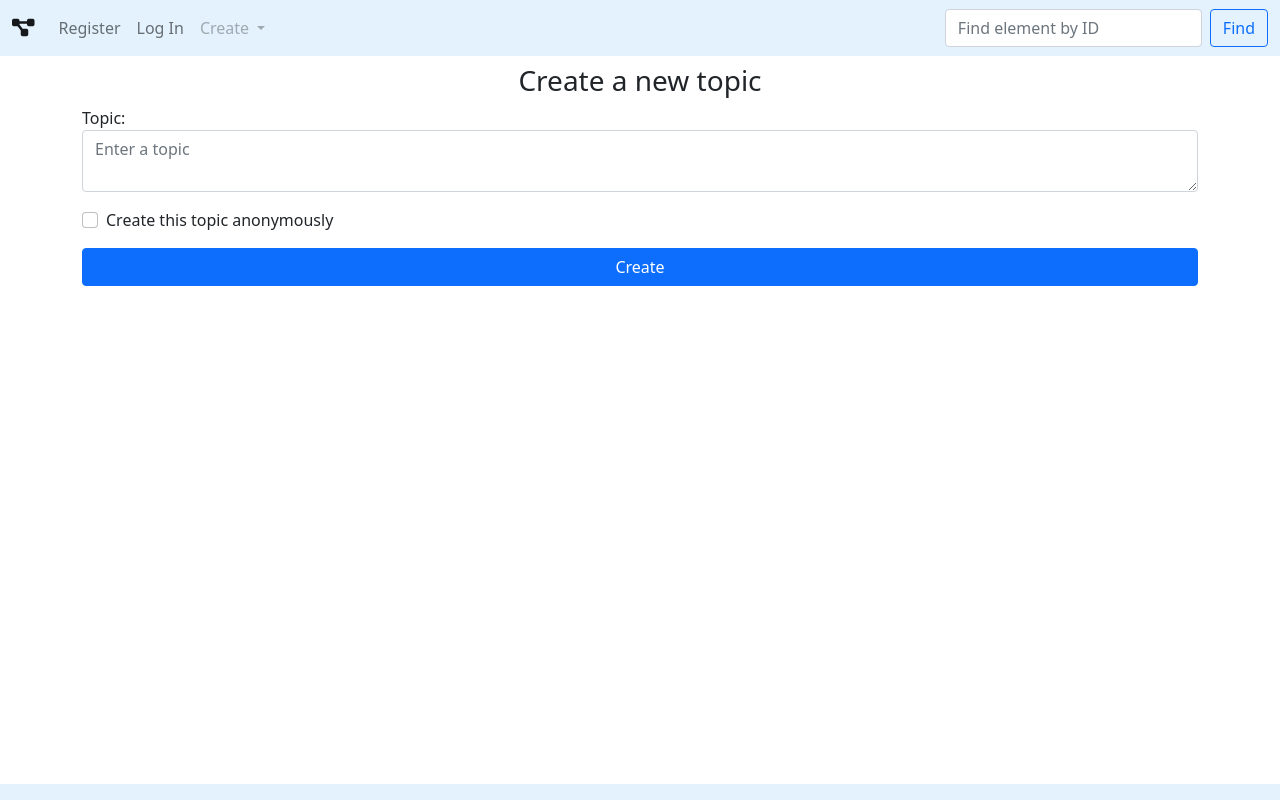
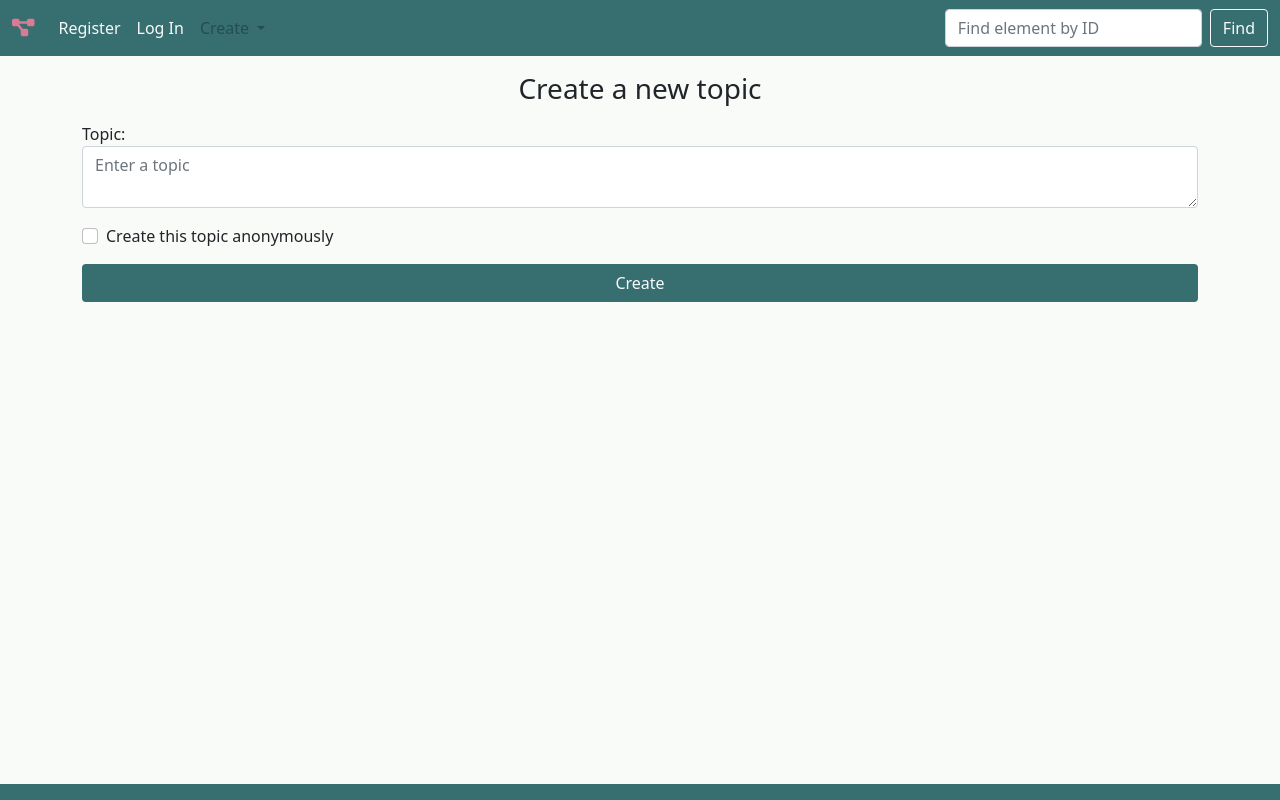
Before and after one commit to Pouya-Mohammadi-mcr/Argument-Mapping-Tool-, a Flask app: page /createIssue in a window 1280 px wide. Run offline with Flask 2, Linux system fonts and the light colour scheme; the visitor is signed in with stand-in values (Sample User, id 1); data that the repository does not hold is empty; some libraries are stand-ins or nearby versions.

Commit message:
CSS added

```diff
--- a/AMT/templates/Arguments/CreateArgument.html
+++ b/AMT/templates/Arguments/CreateArgument.html
@@ -27,7 +27,7 @@ Make an Argument
   </label>
 </div>
 <p>
-  <button class="btn btn-warning" type="button" data-bs-toggle="collapse" data-bs-target="#collapseExample" aria-expanded="false" aria-controls="collapseExample">
+  <button class="btn text-light" style="background-color: #DB7A93;" type="button" data-bs-toggle="collapse" data-bs-target="#collapseExample" aria-expanded="false" aria-controls="collapseExample">
     + Connect to an element
   </button>
 </p>
@@ -74,7 +74,7 @@ Make an Argument
 </div>
 
 <div class="d-grid gap-2 mt-2">
-  <input type="submit" value="Create" class="btn btn-primary">
+  <input type="submit" value="Create" class="btn text-light" style="background-color: #376E70;">
 </div>
 
   </form>
--- a/AMT/templates/Arguments/CreateIssue.html
+++ b/AMT/templates/Arguments/CreateIssue.html
@@ -27,7 +27,7 @@ Create a new topic
   </label>
 </div>
 <div class="d-grid gap-2 mt-2">
-  <input type="submit" value="Create" class="btn btn-primary">
+  <input type="submit" value="Create" class="btn text-light" style="background-color: #376E70;">
   </div>
   </form>
 {% endblock %}
--- a/AMT/templates/Arguments/CreatePosition.html
+++ b/AMT/templates/Arguments/CreatePosition.html
@@ -39,7 +39,7 @@ Take a Position
   </label>
 </div>
 <div class="d-grid gap-2 mt-2">
-    <input type="submit" value="Create" class="btn btn-primary">
+    <input type="submit" value="Create" class="btn text-light" style="background-color: #376E70;">
   </div>
   </form>
 {% endblock %}
--- a/AMT/templates/Arguments/CreateRelation.html
+++ b/AMT/templates/Arguments/CreateRelation.html
@@ -46,7 +46,7 @@ Create a Relation
 <label for="node2">To:</label><br>
 <input type="number" class="form-control" id="node2" name="node2" title="Enter the ID" value="{{ request.form['node2'] }}"  placeholder="Enter the ID of the second element" required><br>
 <div class="d-grid gap-2 mt-2">
-  <input type="submit" value="Create" class="btn btn-primary">
+  <input type="submit" value="Create" class="btn text-light" style="background-color: #376E70;">
   </div>
   </form>
 {% endblock %}
--- a/AMT/templates/Auth/SignIn.html
+++ b/AMT/templates/Auth/SignIn.html
@@ -18,7 +18,7 @@ Login
 <label for="password">Password:</label><br>
 <input type="password" class="form-control" id="password" name="password" title="Enter Password" required><br>
   <div class="d-grid gap-2 mt-2">
-    <input type="submit" value="Log In" class="btn btn-primary">
+    <input type="submit" value="Log In" class="btn text-light" style="background-color: #376E70;">
   </div>
   </form>
 {% endblock %}
--- a/AMT/templates/Auth/SignUp.html
+++ b/AMT/templates/Auth/SignUp.html
@@ -18,7 +18,7 @@ Register
 <label for="password">Password:</label><br>
 <input type="password" class="form-control" id="password" name="password" title="Enter Password" required><br>
 <div class="d-grid gap-2 mt-2">
-  <input type="submit" value="Register" class="btn btn-primary">
+  <input type="submit" value="Register" class="btn text-light" style="background-color: #376E70;">
   </div>
   </form>
 {% endblock %}
--- a/AMT/templates/Layout.html
+++ b/AMT/templates/Layout.html
@@ -13,10 +13,10 @@
     <title>{% block title %}{% endblock %} - AMT</title>
     {% endblock %}
   </head>
-  <body>
-    <nav class="navbar navbar-expand-lg navbar-light sticky-top" style="background-color: #e3f2fd;">
+  <body style="background-color: #F8FBF8;" >
+    <nav class="navbar navbar-expand-lg navbar-light sticky-top" style="background-color: #376E70;">
       <div class="container-fluid">
-        <a class="navbar-brand" href="/"><i class="fas fa-project-diagram"></i></a>
+        <a class="navbar-brand" href="/"><i class="fas fa-project-diagram" style="color: #DB7A93;"></i></a>
         <button class="navbar-toggler" type="button" data-bs-toggle="collapse" data-bs-target="#navbarSupportedContent" aria-controls="navbarSupportedContent" aria-expanded="false" aria-label="Toggle navigation">
           <span class="navbar-toggler-icon"></span>
         </button>
@@ -24,31 +24,31 @@
           <ul class="navbar-nav me-auto mb-2 mb-lg-0">
             {% if g.user %}
               <li class="nav-item dropdown">
-                <a class="nav-link dropdown-toggle" href="#" id="navbarDropdown" role="button" data-bs-toggle="dropdown" aria-expanded="false">
+                <a class="nav-link dropdown-toggle text-light" href="#" id="navbarDropdown" role="button" data-bs-toggle="dropdown" aria-expanded="false">
                   {{ g.user['username'] }}
                 </a>
                 <ul class="dropdown-menu" aria-labelledby="navbarDropdown">
-                  <li><a class="dropdown-item" href="{{ url_for('Auth.signOut') }}">Log Out</a></li>
+                  <li><a class="dropdown-item" style="color: #376E70;" href="{{ url_for('Auth.signOut') }}">Log Out</a></li>
                 </ul>
               </li>
               <li class="nav-item dropdown">
-                <a class="nav-link dropdown-toggle" href="#" id="navbarDropdown" role="button" data-bs-toggle="dropdown" aria-expanded="false">
+                <a class="nav-link dropdown-toggle text-light" href="#" id="navbarDropdown" role="button" data-bs-toggle="dropdown" aria-expanded="false">
                   Create
                 </a>
                 <ul class="dropdown-menu" aria-labelledby="navbarDropdown">
-                  <li><a class="dropdown-item" href="/createIssue">Topic</a></li>
-                  <li><a class="dropdown-item" href="/createPosition">Position</a></li>
-                  <li><a class="dropdown-item" href="/createArgument">Argument</a></li>
+                  <li><a class="dropdown-item" style="color: #376E70;" href="/createIssue">Topic</a></li>
+                  <li><a class="dropdown-item" style="color: #376E70;" href="/createPosition">Position</a></li>
+                  <li><a class="dropdown-item" style="color: #376E70;" href="/createArgument">Argument</a></li>
                   <li><hr class="dropdown-divider"></li>
-                  <li><a class="dropdown-item" href="/createRelation">Relation</a></li>
+                  <li><a class="dropdown-item" style="color: #376E70;" href="/createRelation">Relation</a></li>
                 </ul>
               </li>
           {% else %}
           <li class="nav-item">
-            <a class="nav-link" aria-current="page" href="{{ url_for('Auth.signUp') }}">Register</a>
+            <a class="nav-link text-light" aria-current="page" href="{{ url_for('Auth.signUp') }}">Register</a>
           </li>
           <li class="nav-item">
-            <a class="nav-link" aria-current="page" href="{{ url_for('Auth.signIn') }}">Log In</a>
+            <a class="nav-link text-light" aria-current="page" href="{{ url_for('Auth.signIn') }}">Log In</a>
           </li>
           <li class="nav-item dropdown ">
             <a class="nav-link dropdown-toggle disabled" href="#" id="navbarDropdown" role="button" data-bs-toggle="dropdown" aria-expanded="false">
@@ -66,13 +66,13 @@
           </ul>
           <form class="d-flex" action="{{ url_for('Arguments.findElement') }}" method="post">
             <input class="form-control me-2" type="number" name="elementID" id="elementID" placeholder="Find element by ID " aria-label="Search" value="{{ request.form['elementID'] }}" required>
-            <button class="btn btn-outline-primary" type="submit">Find</button>
+            <button class="btn btn-outline-light"  type="submit">Find</button>
           </form>
         </div>
       </div>
     </nav>
-    <div class="container my-2" id="content">
-    <div class="h3 text-center d-flex justify-content-center">
+    <div class="container my-2" id="content" >
+    <div class="h3 text-center d-flex justify-content-center my-3"  >
       {% block header %}{% endblock %}
     </div>
       {% block content %}{% endblock %}
@@ -81,7 +81,7 @@
       {% block footer %}
       {% endblock %}
     </div>
-    <nav class="navbar fixed-bottom navbar-light" style="background-color: #e3f2fd;">
+    <nav class="navbar fixed-bottom navbar-light" style="background-color: #376E70;">
       <div class="container-fluid">
       </div>
     </nav>
```
Also changed, not shown: AMT/templates/Arguments/Home.html (+7 -7 lines), AMT/templates/Arguments/ShowArguments.html (+26 -23 lines), AMT/templates/Arguments/ShowPositions.html (+14 -14 lines).
